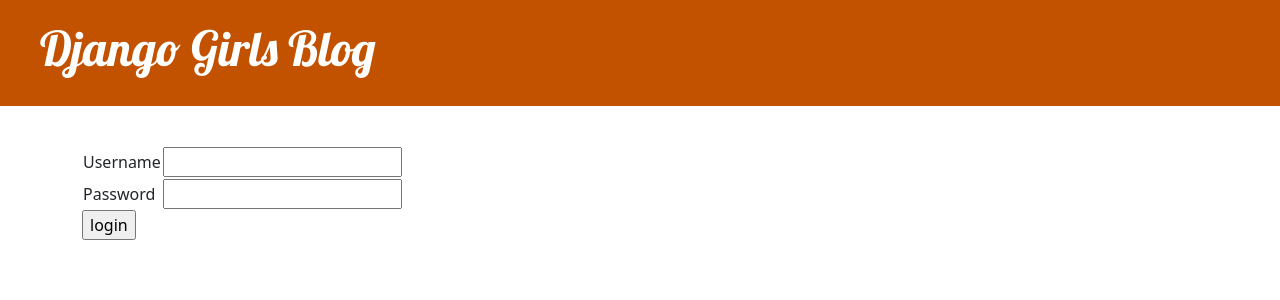
After one commit to RockNutria/my-first-blog, a Django app: template blog/templates/registration/login.html in a window 1280 px wide. The commit adds this page. Shown: the top 300 px of the page. Run offline with Django 3.2, Linux system fonts and the light colour scheme; the template is opened without the code that fills it, so the values that code supplies are empty, except form fields; tables that the repository leaves empty hold one stand-in row (values such as "Sample post"); form fields are guessed from the names that the template uses; parts of the project's set-up code (start-up, migrations or seed data) failed here and were passed over.

Commit message:
changes for M07

```diff
--- a/blog/templates/blog/base.html
+++ b/blog/templates/blog/base.html
@@ -8,18 +8,25 @@
         <link rel="stylesheet" href="{% static 'css/blog.css' %}">
     </head>
     <body>
-        <header class="page-header">
-          <div class="container">
-              <h1><a href="/">Django Girls Blog</a></h1>
-          </div>
-        </header>
-        <main class="container">
+        <div class="page-header">
+            {% if user.is_authenticated %}
+                <a href="{% url 'post_draft_list' %}" class="top-menu"><span class="glyphicon glyphicon-edit"></span></a>
+                <a href="{% url 'post_new' %}" class="top-menu"><span class="glyphicon glyphicon-plus"></span></a>
+                <a href="{% url 'post_draft_list' %}" class="top-menu"><span class="glyphicon glyphicon-edit"></span></a>
+                <p class="top-menu">Hello {{ user.username }} <small>(<a href="{% url 'logout' %}">Log out</a>)</small></p>
+            {% else %}
+                <a href="{% url 'login' %}" class="top-menu"><span class="glyphicon glyphicon-lock"></span></a>
+            {% endif %}
+            <h1><a href="/">Django Girls Blog</a></h1>
+        </div>
+        <div class="content container">
             <div class="row">
-                <div class="col">
+                <div class="col-md-8">
                 {% block content %}
                 {% endblock %}
                 </div>
             </div>
-        </main>
+        </div>
     </body>
+
 </html>
--- /dev/null
+++ b/blog/templates/registration/login.html
@@ -0,0 +1,24 @@
+{% extends "blog/base.html" %}
+
+{% block content %}
+    {% if form.errors %}
+        <p>Your username and password didn't match. Please try again.</p>
+    {% endif %}
+
+    <form method="post" action="{% url 'login' %}">
+    {% csrf_token %}
+        <table>
+        <tr>
+            <td>{{ form.username.label_tag }}</td>
+            <td>{{ form.username }}</td>
+        </tr>
+        <tr>
+            <td>{{ form.password.label_tag }}</td>
+            <td>{{ form.password }}</td>
+        </tr>
+        </table>
+
+        <input type="submit" value="login" />
+        <input type="hidden" name="next" value="{{ next }}" />
+    </form>
+{% endblock %}
--- a/blog/urls.py
+++ b/blog/urls.py
@@ -1,5 +1,10 @@
-from django.urls import path
-from . import views
+from django.urls import path, include
+from django.contrib.auth import views
+from django.contrib import admin
 urlpatterns = [
-    path('', views.post_list, name='post_list'),
+    path('admin/', admin.site.urls),
+    path('accounts/login/', views.LoginView.as_view(), name='login'),
+    path('accounts/logout/', views.LogoutView.as_view(next_page='/'), name='logout'),
+    path('', include('blog.urls')),
+    path('drafts/', views.post_draft_list, name='post_draft_list'),
 ]
--- /dev/null
+++ b/date.py
@@ -0,0 +1,5 @@
+from datetime import datetime
+
+parsed_date = datetime.strptime("%Y-%m-%d").date()
+
+parsed_date
--- a/mysite/settings.py
+++ b/mysite/settings.py
@@ -14,6 +14,8 @@
 
 # Build paths inside the project like this: BASE_DIR / 'subdir'.
 BASE_DIR = Path(__file__).resolve().parent.parent
+
+LOGIN_REDIRECT_URL = '/'
 
 
 # Quick-start development settings - unsuitable for production
--- /dev/null
+++ b/today.txt
@@ -0,0 +1 @@
+2024-04-28
```
Also changed, not shown: blog/templates/blog/post_draft_list.html (added, +11 -0 lines), blog/views.py (+12 -0 lines), blog/templates/admin.py (renamed from blog/admin.py).
